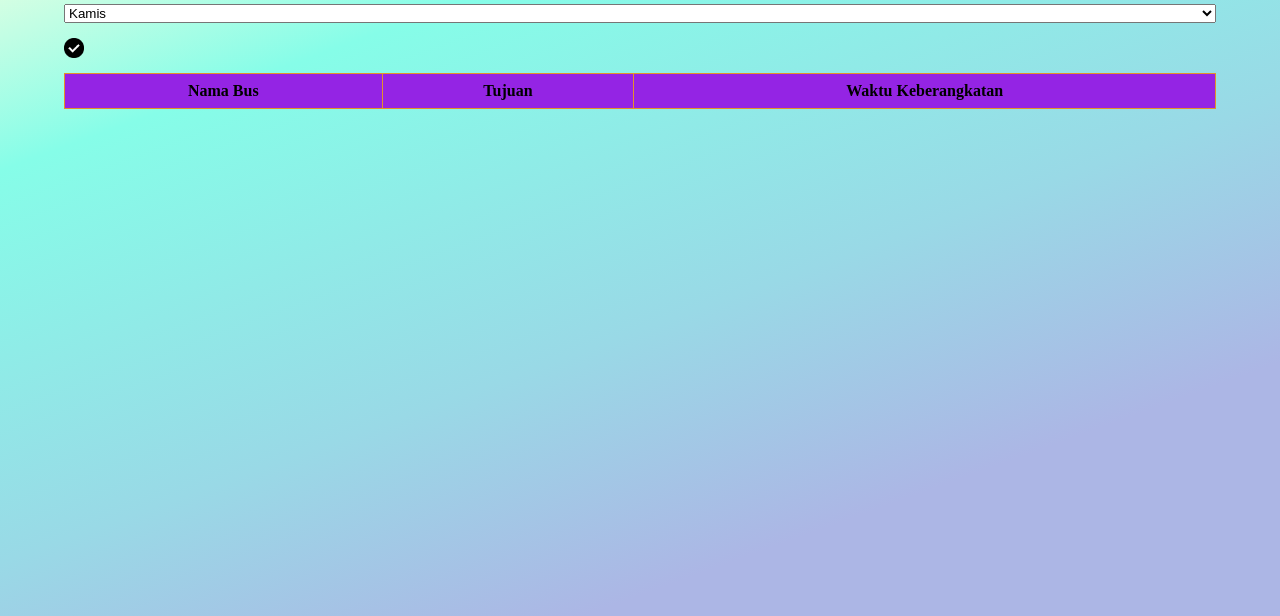
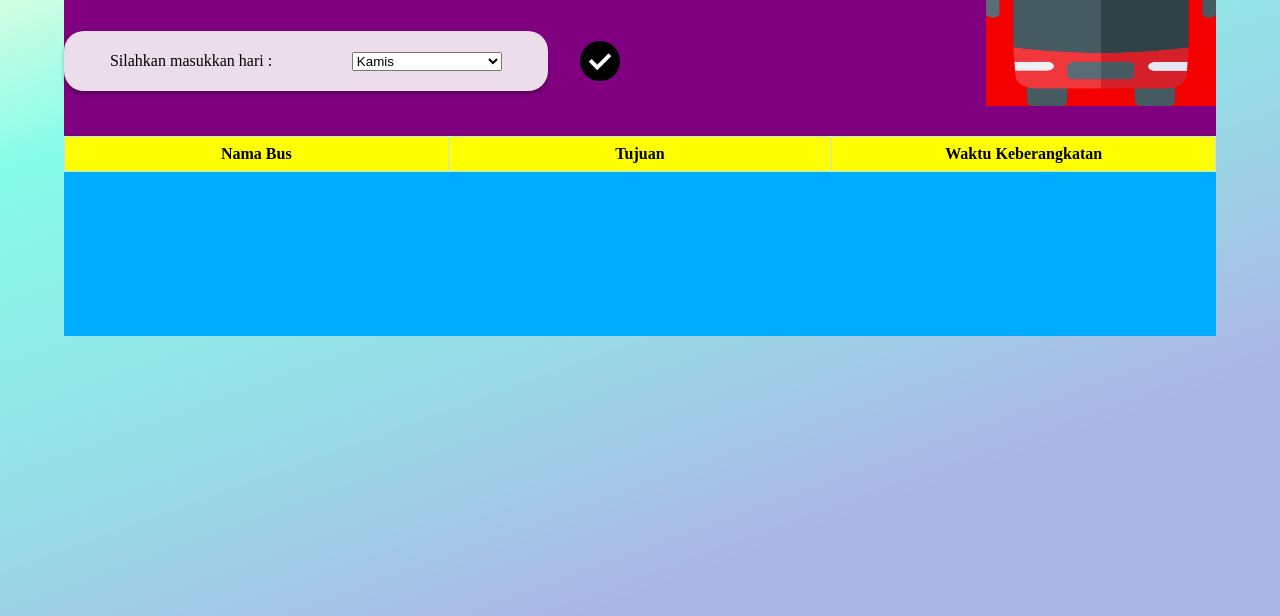
Before and after one commit to rayhannaufall10/-IF3152-2022-K02-05-ETIS, an Electron app: page FE/Page/Information/Transportation/transportation.html in a window 1280 px wide. Shown: the part 184-800 px from the top of the page. Drawn offline with Linux system fonts and the light colour scheme; no server answers.

Commit message:
Update transportation
add day selection
add page logo
fix positioning

```diff
--- a/FE/Page/Information/Transportation/index.js
+++ b/FE/Page/Information/Transportation/index.js
@@ -4,6 +4,7 @@ const tbody = document.querySelector('tbody');
 
 
 function inserthtml(transportData){
+    tbody.innerHTML = ""
 
     for(let i = 0; i < transportData.length; i++){
     const html = `
--- a/FE/Page/Information/Transportation/style.css
+++ b/FE/Page/Information/Transportation/style.css
@@ -56,73 +56,100 @@ body {
   font-size: 2rem;
 }
 
-.buttons-container {
+.img-container{
   display: flex;
-  flex-direction: column;
-  height: 100%;
-  row-gap: 4em;
+  width: 20%;
+  background-color: rgb(244, 0, 0);
   position: relative;
-  top: 80px;
+  top: -30px;
 }
 
-.button-container {
-  width: 350px;
-  height: 10vh;
+#myimage {
+  width: 100%;
+  border-radius: 20px;
+  box-shadow: 0px 4px 4px 0px rgba(0, 0, 0, 0);
+  background-color: rgba(0, 0, 0, 0);
 }
 
-.button {
+.top{
+  background-color: rgb(128, 0, 128);
   display: flex;
-  align-items: center;
-  height: 100%;
-  border-radius: 20px;
-  column-gap: 1em;
-  box-shadow: 2px 2px 2px 0px rgba(0, 0, 0, 0.43);
-  text-decoration: none;
-  background-color: white;
+  height: 150px;
+  justify-content: space-between;
 }
 
-.icon-container {
-  background-color: #7d91f3;
+.select-container{
+  width: 60%;
   display: flex;
+  flex-direction: row;
+  column-gap: 2rem;
+  align-items: center;
+  background-color: rgba(0, 0, 255, 0);
+}
+
+#HariPilih{
+  Width: 150px;
+  cursor : pointer;
+}
+
+.select-content{
+  width: 70%;
+  height: 60px;
+  background-color: #f7f6f6e6;
+  border-radius: 20px;
+  box-shadow: 0px 4px 4px 0px rgba(0, 0, 0, 0.25);
+  display: flex;
+  flex-direction: row;
   justify-content: center;
   align-items: center;
-  width: 85px;
-  height: 100%;
-  border-radius: 20px;
-  box-shadow: 5.5px 0px 8px 0px rgba(0, 0, 0, 0.38);
 }
-
+.select-content label{
+  width: 50%;
+  /* display: flex; */
+}
 .check-button {
   display: flex;
   justify-content: center;
   align-items: center;
-  width: 20px;
-  height: 50px;
+  width: 40px;
   border: none;
   background: none;
 }
 .check-button img{
   width: 100%;
+  cursor: pointer;
 }
 
 .tableFixHead {
   overflow-y: auto;
-  height: 350px;
+  height: 200px;
+  background-color: greenyellow;
 }
 .tableFixHead thead th {
   position: sticky;
   top: 0;
+  background-color: yellow;
 }
 table {
   border-collapse: collapse;
   width: 100%;
-  background: rgb(50, 213, 197)
+  height: 170%;
+
+  background: rgb(0, 173, 253)
 }
 th,
 td {
   padding: 8px 16px;
-  border: 1px solid rgb(228, 144, 42);
+  border: 1px solid rgba(250, 250, 250, 0.729);
 }
 th {
-  background: rgb(148, 36, 228);
+  background: rgb(22, 150, 229);
+
 }
+#table tr td{
+  text-align: center;
+}
+
+thead tr th {
+  width: 160px;
+}
--- a/FE/Page/Information/Transportation/transportation.html
+++ b/FE/Page/Information/Transportation/transportation.html
@@ -19,7 +19,10 @@
           <h1>Transportation</h1>
         </div>
       </div>
+      <div class="top">
 
+        <div class="select-container">
+          <div class="select-content">
               <label for="Hari">Silahkan masukkan hari : </label>
                 <select name="HariPilih" id="HariPilih">
                   <option value="Senin">Senin</option>
@@ -30,9 +33,18 @@
                   <option value="Sabtu">Sabtu</option>
                   <option value="Minggu">Minggu</option>
                 </select>
+          </div>
             <button class = "check-button" id="approvebutton">
               <img src="../../../images/68.png" alt="" />
             </button>
+        </div>
+
+        <div class="img-container">
+          <img id="myimage" src="../../../images/TransportBus.png"  id="img1" alt="Map Image">
+        </div>
+
+      </div>
+
 
       <div class="tableFixHead">
         <table>
```
Also changed, not shown: FE/images/TransportBus.png (added). Lines whose indentation alone changed are shown as unchanged.
